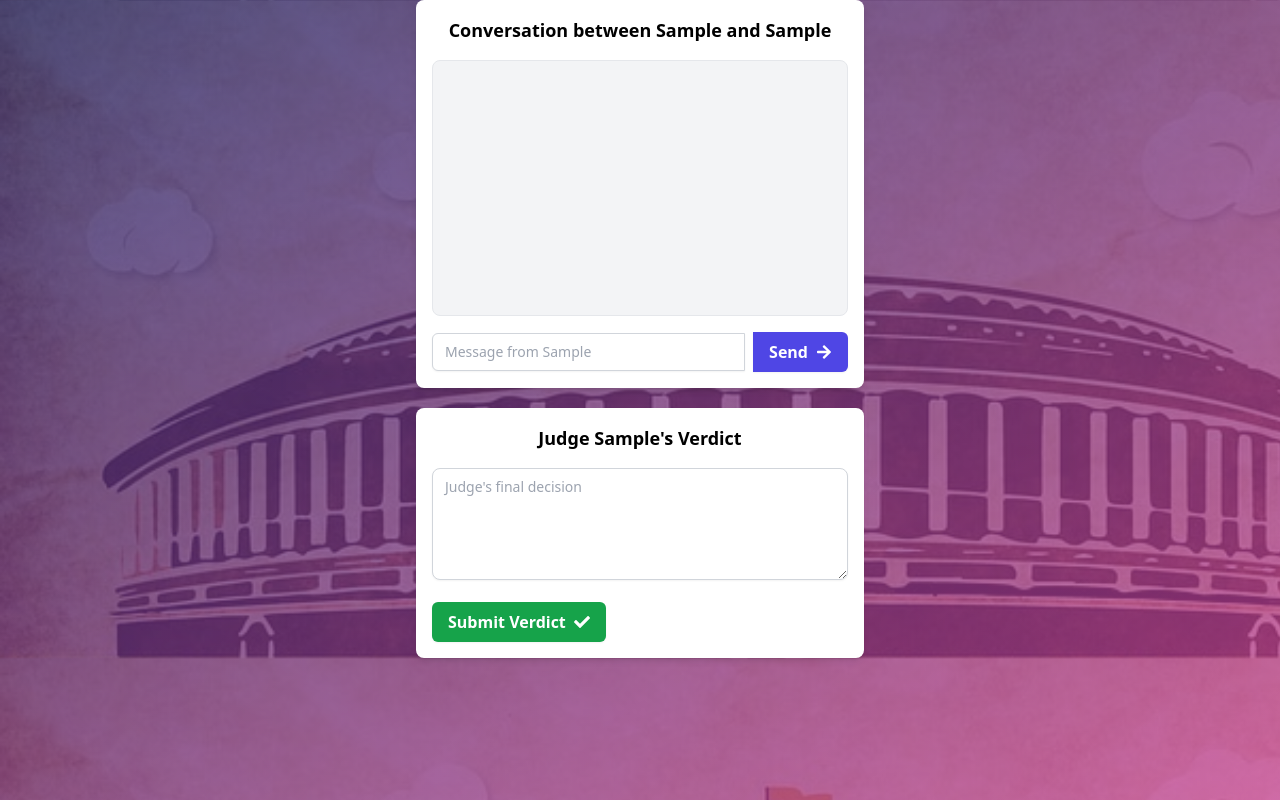
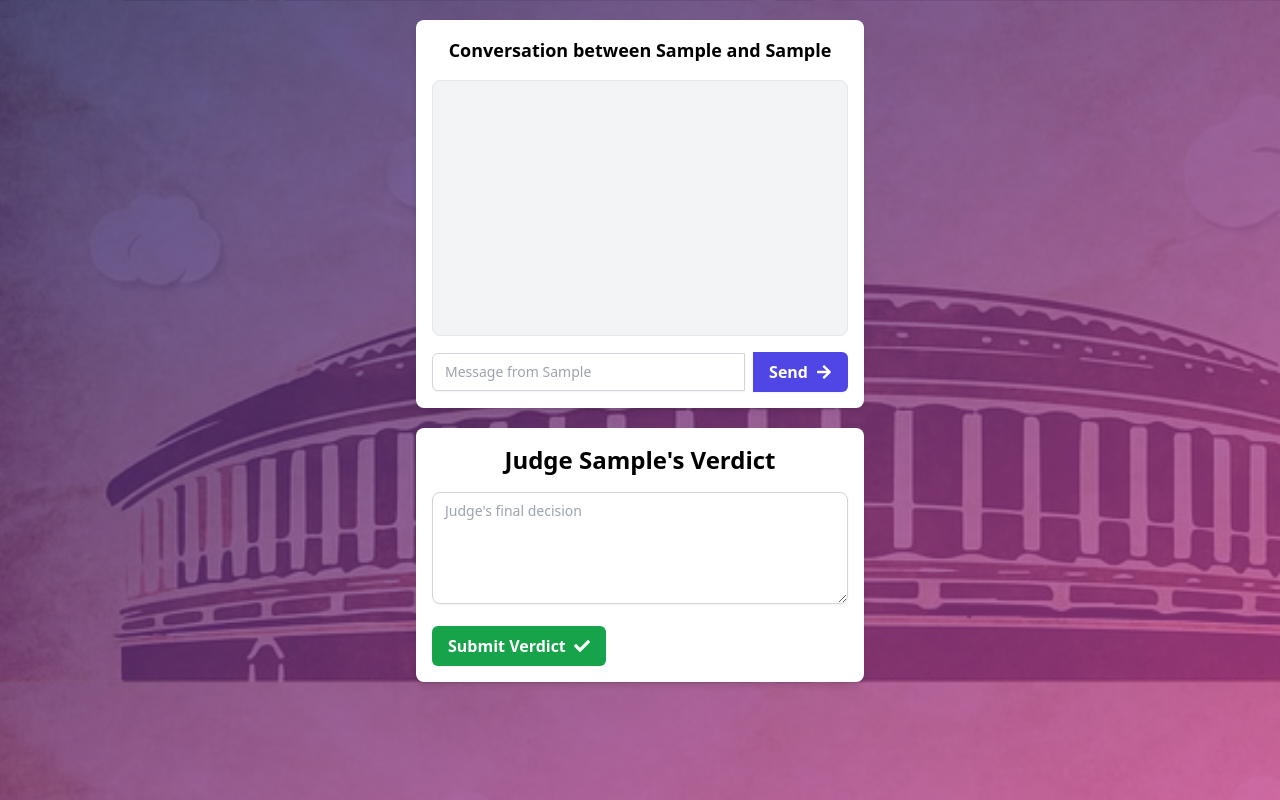
Before and after one commit to CodeCrafterss-SIH2024/frontend, a React (Create React App) app: page /playnow in a window 1280 px wide. Both pictures are taken after typing "Sample", "Sample", "Sample" into the empty fields and a click on the button "Start Conversation". Built offline with nearby package versions, Linux system fonts and the light colour scheme.

Commit message:
judge game

```diff
--- a/src/components/ChatWindow.js
+++ b/src/components/ChatWindow.js
@@ -16,8 +16,8 @@ const ChatWindow = ({ lawyer1, lawyer2, messages, addMessage }) => {
   };
 
   return (
-    <div className="p-4 bg-white rounded-lg shadow-md max-w-md mx-auto">
-      <h3 className="text-lg font-semibold mb-4 text-center">
+    <div className="p-4 bg-white rounded-lg shadow-md max-w-md mx-auto mt-5">
+      <h3 className="text-lg font-semibold mb-4 text-center ">
         Conversation between {lawyer1} and {lawyer2}
       </h3>
       <div className="h-64 overflow-y-auto bg-gray-100 p-3 rounded-lg mb-4 border border-gray-200">
--- a/src/components/JudgeVerdict.js
+++ b/src/components/JudgeVerdict.js
@@ -11,7 +11,7 @@ const JudgeVerdict = ({ judge, messages }) => {
 
   return (
     <div className="p-4 bg-white rounded-lg shadow-md max-w-md mx-auto mt-[20px]    ">
-      <h3 className="text-lg font-semibold mb-4 text-center">
+      <h3 className="text-2xl font-semibold mb-4 text-center">
         Judge {judge}'s Verdict
       </h3>
       <textarea
```
